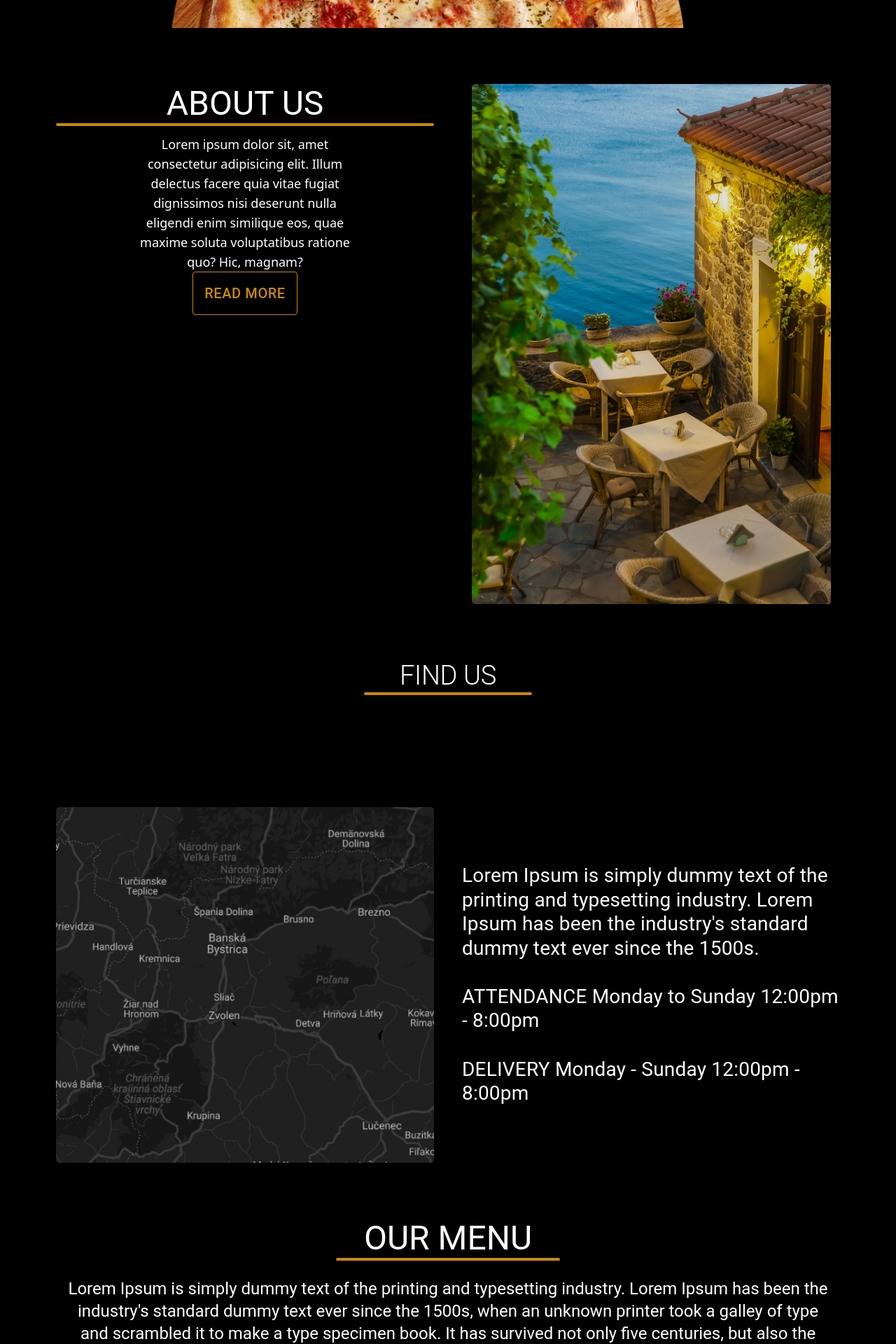
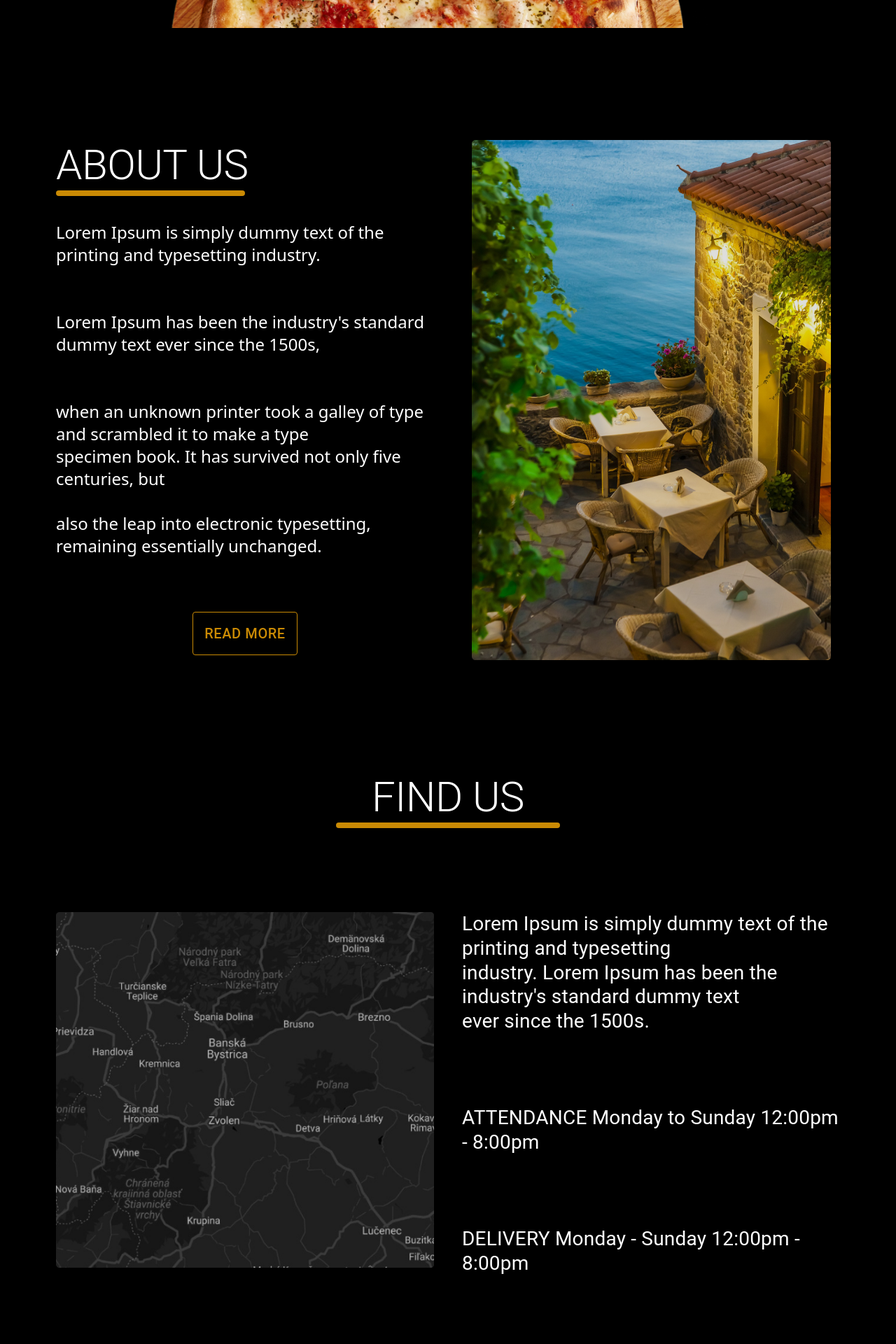
Before and after one commit to salihdhaifullah/pizza-store, a Next.js app: page / in a window 1280 px wide. Shown: the part 860-2780 px from the top of the page at 70% size. Built offline with nearby package versions, Linux system fonts and the light colour scheme; grey boxes are pictures that could not be loaded; a web font is replaced by a local one.

Commit message:
improve home page and connect page

```diff
--- a/components/About.tsx
+++ b/components/About.tsx
@@ -6,20 +6,31 @@ import HomeImage from "../public/images/restaurant-5521372_1920 1.png";
 const About = () => {
   return (
 
-    <div className="w-full h-auto grid gap-10 p-20 grid-cols-1 md:grid-cols-2">
+    <div className="w-full h-auto grid gap-10 p-20 py-40 grid-cols-1 md:grid-cols-2">
 
-      <div className="text-white text-center  w-full">
-        <Typography variant="h3" component="h2">
+      <div className="text-white text-center flex flex-col">
+        <Typography variant="h2" className="justify-center text-start items-center" component="h2">
           ABOUT US
-          <span className="h-1 flex mb-3 rounded-md bg-yellow-600"></span>
+          <span className="h-2 flex mb-3 w-[calc(50%)] rounded-md bg-yellow-600"></span>
         </Typography>
-        <p className="text-center mx-[20%] text-sm md:text-lg">
-          Lorem ipsum dolor sit, amet consectetur adipisicing elit. Illum
-          delectus facere quia vitae fugiat dignissimos nisi deserunt nulla
-          eligendi enim similique eos, quae maxime soluta voluptatibus ratione
-          quo? Hic, magnam?
+        <br />
+        <p className="text-xl text-start min-h-[75%] md:text-2xl">
+          Lorem Ipsum is simply dummy text of the printing and typesetting industry.
+          <br />
+          <br />
+          <br />
+          Lorem Ipsum has been the industry's standard dummy text ever since the 1500s,
+          <br />
+          <br />
+          <br />
+          when an unknown printer took a galley of type and scrambled it to make a type
+          <br />
+          specimen book. It has survived not only five centuries, but
+          <br />
+          <br />
+          also the leap into electronic typesetting, remaining essentially unchanged.
         </p>
-        <div className="w-full flex  items-center justify-center">
+        <div className="flex w-full items-center justify-center">
           <Button
             variant="outlined"
             className="text-yellow-600 p-4 text-xl hover:text-white hover:bg-yellow-600 hover:border-yellow-600 border-yellow-600"
@@ -28,7 +39,7 @@ const About = () => {
           </Button>
         </div>
       </div>
-      <div className="flex w-full items-center flex-col relative">
+      <div className="flex items-center flex-col relative">
         <Image src={HomeImage} alt="map" className="object-contin w-full md:w-auto abslout" />
       </div>
     </div>
--- a/components/FindUs.tsx
+++ b/components/FindUs.tsx
@@ -6,16 +6,16 @@ import mapImage from "../public/images/image 1.png"
 
 const FindUs = () => {
   return (
-    <div className="w-full relative flex justify-evenly flex-col">
+    <div className="w-full relative mb-60 flex justify-evenly flex-col">
       <div className="w-full flex justify-center flex-col items-center">
         <Typography
           variant="h2"
-          className="text-[28px]  md:text-[38px] justify-center  flex w-full items-center"
+          className="justify-center flex-col flex w-full items-center"
           component="h1"
         >
           FIND US
+          <span className="h-2 flex w-[calc(25%)] mb-10 rounded-md bg-yellow-600"></span>
         </Typography>
-        <span className="h-1 flex w-60 mb-20 rounded-md bg-yellow-600"></span>
       </div>
       <div className="w-full h-auto grid gap-10 p-20 grid-cols-1 md:grid-cols-2">
         <div className="flex w-full items-center flex-col relative">
@@ -24,13 +24,21 @@ const FindUs = () => {
         <div className='flex w-full items-center flex-col'>
           <Typography
             variant="h4"
-            className="text-[18px] h-full md:text-[28px] flex
+            className="text-[18px] h-full md:text-[28px] text-start flex
           w-full items-center justify-center">
-            Lorem Ipsum is simply dummy text of the printing and typesetting industry. Lorem Ipsum has been the industry's standard dummy text ever since the 1500s.
+            Lorem Ipsum is simply dummy text of the printing and typesetting
+            <br />
+            industry. Lorem Ipsum has been the industry's standard dummy text
+            <br />
+            ever since the 1500s.
+            <br />
+            <br />
             <br />
             <br />
             ATTENDANCE
             Monday to Sunday  12:00pm - 8:00pm
+            <br />
+            <br />
             <br />
             <br />
             DELIVERY
--- a/components/Footer.tsx
+++ b/components/Footer.tsx
@@ -11,16 +11,16 @@ const Footer = () => {
             <div className="bg-no-repeat  bg-hero object-fill grid-rows-2 h-[100vh] w-[100vw">
                 <Image src={pizzaDown} alt="map" className="object-contin w-full md:w-auto abslout" />
                 <div className="w-full mb-40">
-                    <div className="w-full flex justify-center items-center">
-                        <Typography variant="h2" className="text-[28px] md:text-[38px]" component="h1">
+                    <div className="w-full flex justify-center content-center items-center">
+                        <Typography variant="h2" className="flex flex-col justify-center content-center items-center" component="h1">
                             LA CARAVANA
-                            <span className="h-1 flex w-full mb-10 rounded-md bg-yellow-600"></span>
+                            <div className="h-2 flex w-[calc(100%+30%)] text-center self-center justify-center items-center mb-10 rounded-md bg-yellow-600"></div>
                         </Typography>
                     </div>
                     <div className="flex gap-6 w-full flex-row justify-center items-center text-white">
-                        <FaFacebookF className="text-5xl p-2 cursor-pointer bg-black rounded-full" />
-                        <FaInstagram className="text-5xl p-2 cursor-pointer bg-black rounded-full" />
-                        <FaWhatsapp className="text-5xl p-2 cursor-pointer bg-black rounded-full" />
+                        <FaFacebookF className="text-5xl hover:text-6xl hover:text-yellow-600 transition-all  p-2 cursor-pointer bg-black rounded-full" />
+                        <FaInstagram className="text-5xl hover:text-6xl hover:text-yellow-600 transition-all  p-2 cursor-pointer bg-black rounded-full" />
+                        <FaWhatsapp className="text-5xl  hover:text-6xl hover:text-yellow-600 transition-all p-2 cursor-pointer bg-black rounded-full" />
                     </div>
                 </div>
             </div>
--- a/components/HomeComponents.tsx
+++ b/components/HomeComponents.tsx
@@ -6,17 +6,21 @@ const HomeComponents = () => {
   return (
     <div className="bg-hero grid grid-rows-2 bg-center bg-no-repeat pt-10 relative">
       <div className="flex items-center text-white flex-col justify-center text-center">
-        <Typography variant="h2" className="text-[28px] md:text-[38px]" component="h1">
-        LA CARAVANA
-        <span className="h-1 flex w-full mb-3 rounded-md bg-yellow-600"></span>
-        </Typography>
-        <p className="text-center mx-[20%] text-sm md:text-lg">
+        <div className="w-full flex justify-center content-center items-center">
+          <Typography variant="h2" className="flex flex-col justify-center content-center items-center" component="h1">
+            LA CARAVANA
+            <div className="h-2 flex w-[calc(100%+30%)] text-center self-center justify-center items-center mb-10 rounded-md bg-yellow-600"></div>
+          </Typography>
+        </div>
+        <p className="text-center flex mx-[20%] text-2xl text-gray-100 md:text-3xl">
           Lorem ipsum dolor sit amet consectetur adipisicing elit. Facilis unde
+          <br />
           nobis consectetur natus, voluptas, adipisci rerum fugit qui ut quae
+          <br />
           eligendi quaerat quas, deserunt facere at eos aliquam ipsam animi.
         </p>
       </div>
-        <Image src={homeImage} className="object-fill bg-gradient-to-b from-[#88000000] to-black" alt="pizza" />
+      <Image src={homeImage} className="object-fill bg-gradient-to-b from-[#88000000] to-black" alt="pizza" />
     </div>
   );
 };
--- a/components/Menu.tsx
+++ b/components/Menu.tsx
@@ -6,18 +6,28 @@ import Image from "next/image";
 const Menu = () => {
   return (
     <div className="w-full justify-center mb-20 items-center flex flex-col text-center">
-            <Typography variant="h3" component="h2">
+      <Typography
+        variant="h2"
+        component="h1"
+        className="justify-center flex-col flex w-full items-center"
+      >
         OUR MENU
+        <span className="h-2 flex w-[calc(25%)] mb-4 rounded-md bg-yellow-600"></span>
       </Typography>
-            <span className="h-1 flex w-80 mb-6 rounded-md bg-yellow-600"></span>
-            <Typography component="p" variant="h5" className="px-24 mb-20">
-                Lorem Ipsum is simply dummy text
-                of the printing and typesetting industry. Lorem Ipsum has been the
-                industry's standard dummy text ever since the 1500s, when an unknown
-                printer took a galley of type and scrambled it to make
-                a type specimen book. It has survived not only five centuries,
-                but also the leap into electronic typesetting,
-                remaining essentially unchanged.
+      <Typography component="p" variant="h5" className="mb-10">
+        Lorem Ipsum is simply dummy text of the printing and typesetting
+        industry. Lorem
+        <br />
+        Ipsum has been the industry's standard dummy text ever since the 1500s,
+        when an
+        <br />
+        unknown printer took a galley of type and scrambled it to make a type
+        specimen
+        <br />
+        book. It has survived not only five centuries, but also the leap into
+        electronic
+        <br />
+        typesetting, remaining essentially unchanged.
       </Typography>
       <div className="grid w-full gap-10 p-20 grid-cols-1 md:grid-cols-2">
         <Image src={menImage} alt="men" className="object-contain" />
@@ -25,12 +35,12 @@ const Menu = () => {
       </div>
       <Button
         variant="outlined"
-                className="text-yellow-600 p-4 text-xl hover:text-white hover:bg-yellow-600 hover:border-yellow-600 border-yellow-600"
+        className="text-yellow-600 px-4 py-2 text-2xl hover:text-white hover:bg-yellow-600 hover:border-yellow-600 border-yellow-600"
       >
-                READ MORE
+        MENU
       </Button>
     </div>
   );
-}
+};
 
 export default Menu;
```
Also changed, not shown: pages/contact.tsx (+11 -12 lines). Lines whose indentation alone changed are shown as unchanged.
